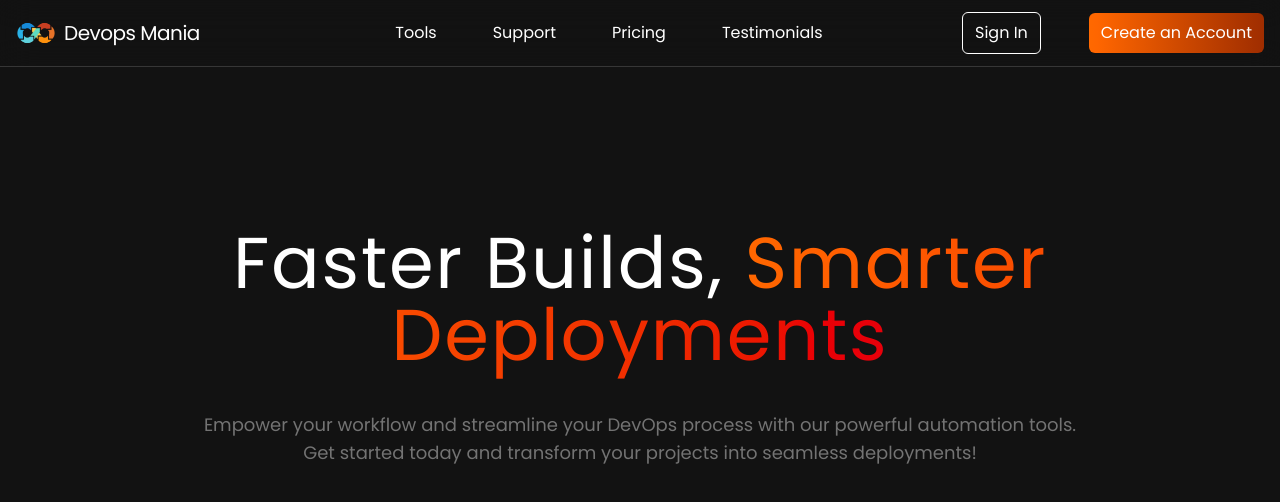
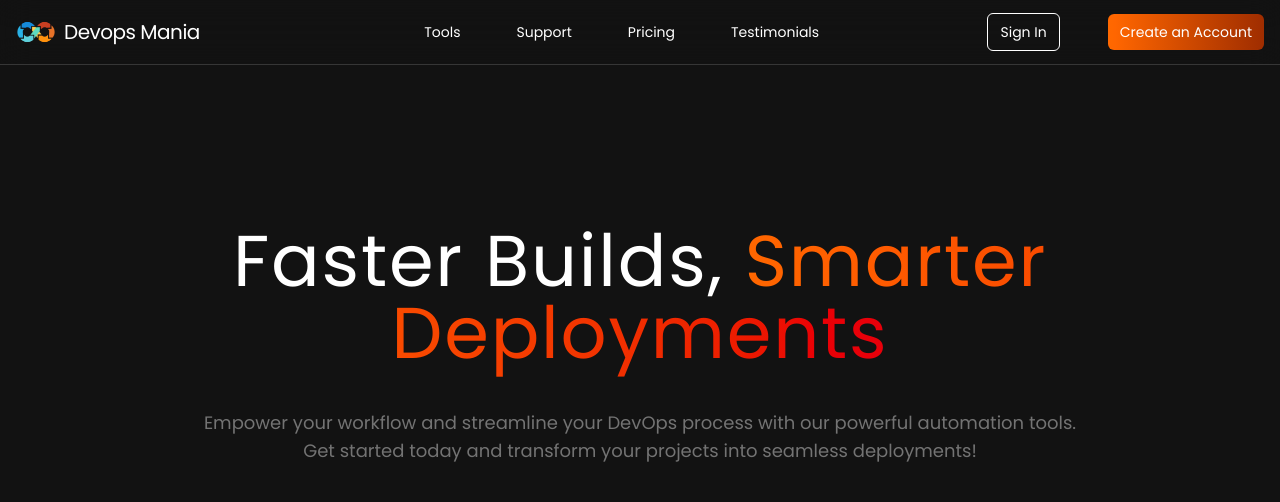
Before and after one commit to Saravjeet0806/devops_landing_saas, a React (Vite) app: page / in a window 1280 px wide. Shown: the top 502 px of the page. Built offline with nearby package versions, Linux system fonts and the light colour scheme.

Commit message:
fixed text

```diff
--- a/src/components/Navbar.jsx
+++ b/src/components/Navbar.jsx
@@ -15,7 +15,7 @@ const Navbar = () => {
 
   return (
     <nav className="py-3 sticky top-0 z-50 backdrop-blur-lg border-b border-neutral-700/80">
-      <div className="container px-4 mx-auto relative text-base">
+      <div className="container px-4 mx-auto relative lg:text-sm">
         <div className="flex justify-between items-center">
           <div className="flex items-center flex-shrink-0">
             <img className='w-10 h-10 mr-2' src={logo} alt="" />
```
